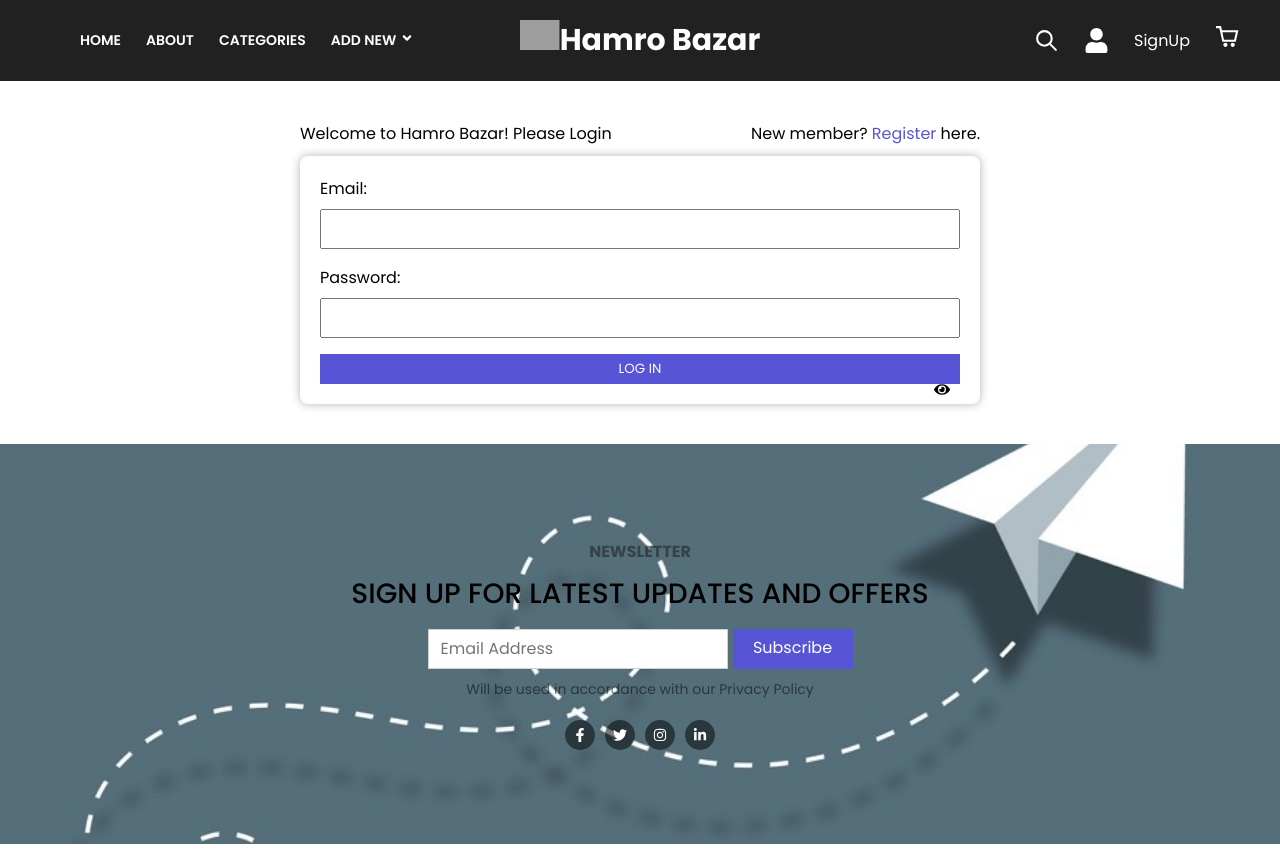
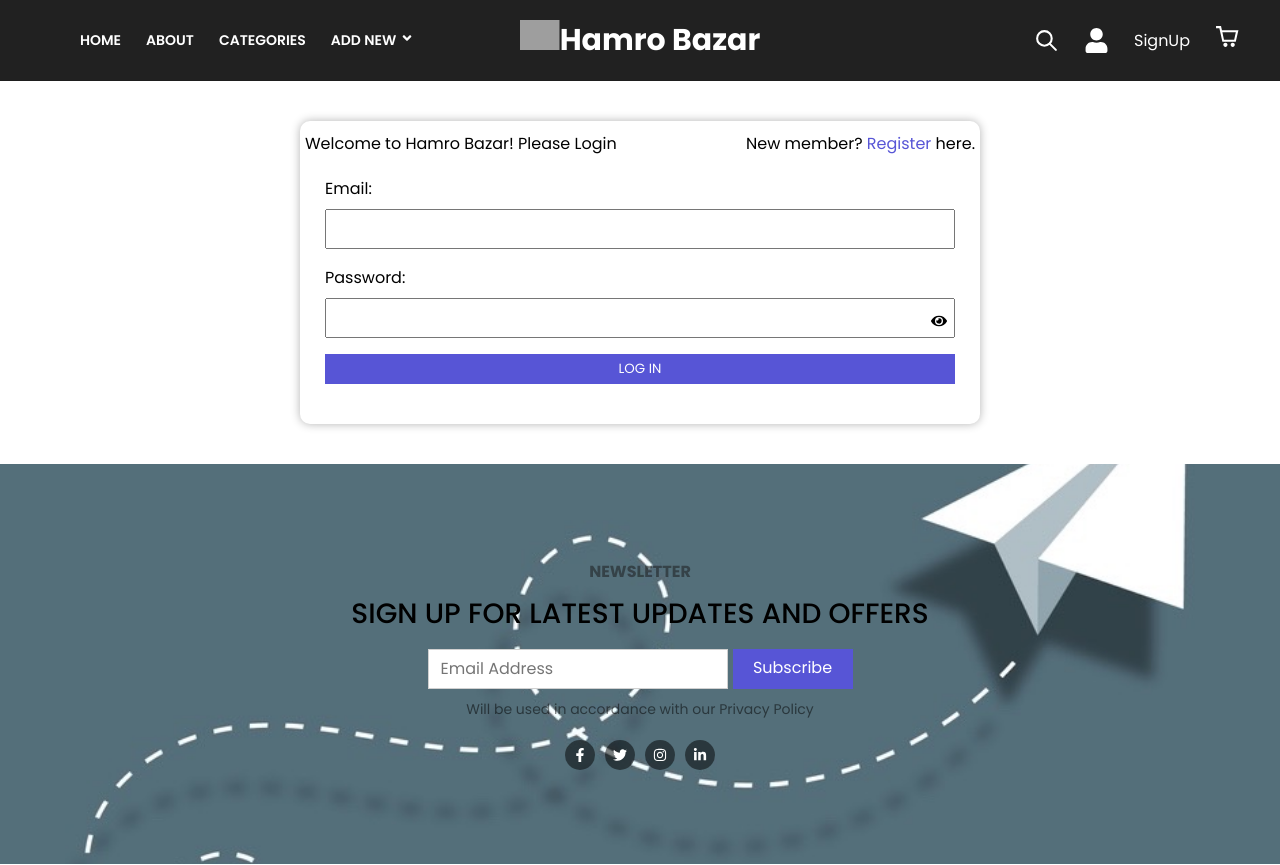
Before and after one commit to harisharanChaulagain/ecommerce, a React (Vite) app in the folder client/: page /login in a window 1280 px wide. Shown: the top 865 px of the page. Built offline with nearby package versions, Linux system fonts and the light colour scheme; grey boxes are pictures that could not be loaded.

Commit message:
styling the login and signup page

```diff
--- a/client/src/components/Auth/Login/Login.scss
+++ b/client/src/components/Auth/Login/Login.scss
@@ -3,10 +3,12 @@
   margin: 20px 10px;
   @include md {
     margin: 40px 300px;
+    box-shadow: 0 0 10px rgba(0, 0, 0, 0.3);
+    padding: 10px 5px 20px 5px;
+    border-radius: 10px;
   }
   .top-section {
     text-align: center;
-    margin-bottom: 10px;
     @include md {
       display: flex;
       flex-direction: row;
@@ -18,11 +20,9 @@
     }
   }
   .input-fields {
-    background: #fff;
     @include md {
       padding: 20px;
       border-radius: 8px;
-      box-shadow: 0 0 10px rgba(0, 0, 0, 0.3);
     }
     label {
       display: block;
@@ -34,12 +34,17 @@
       padding: 8px;
       margin-bottom: 16px;
     }
-    .password-toggle {
-      position: absolute;
-      top: 49%;
-      transform: translateY(-50%);
-      right: 330px;
-      cursor: pointer;
+    .password-input {
+      position: relative;
+      display: flex;
+      align-items: center;
+      .password-toggle {
+        position: absolute;
+        right: 0;
+        bottom: 10px;
+        padding: 8px;
+        cursor: pointer;
+      }
     }
     button {
       margin: auto;
--- a/client/src/components/Auth/Login/Login.tsx
+++ b/client/src/components/Auth/Login/Login.tsx
@@ -80,18 +80,20 @@
         </div>
         <div>
           <label>Password:</label>
+          <div className="password-input">
             <input
               type={showPassword ? "text" : "password"}
               name="password"
               value={formik.values.password}
               onChange={formik.handleChange}
             />
+            <div className="password-toggle" onClick={handleTogglePassword}>
+              {showPassword ? <FaEyeSlash /> : <FaEye />}
+            </div>
+          </div>
           {formik.touched.password && formik.errors.password ? (
             <div className="error">{formik.errors.password}</div>
           ) : null}
-          <div className="password-toggle" onClick={handleTogglePassword}>
-            {showPassword ? <FaEyeSlash /> : <FaEye />}
-          </div>
         </div>
         <button>Log In</button>
       </form>
--- a/client/src/components/Auth/Signup/SIgnup.scss
+++ b/client/src/components/Auth/Signup/SIgnup.scss
@@ -3,10 +3,12 @@
   margin: 20px 10px;
   @include md {
     margin: 40px 200px;
+    box-shadow: 0 0 10px rgba(0, 0, 0, 0.3);
+    padding: 10px 5px 20px 5px;
+    border-radius: 10px;
   }
   .top-section {
     text-align: center;
-    margin-bottom: 10px;
     @include md {
       display: flex;
       flex-direction: row;
@@ -22,7 +24,6 @@
     @include md {
       padding: 20px;
       border-radius: 8px;
-      box-shadow: 0 0 10px rgba(0, 0, 0, 0.3);
     }
     .input-fields {
       @include md {
@@ -30,10 +31,9 @@
         flex-wrap: wrap;
         justify-content: space-between;
 
-        div {
+        .input-element {
           @include md {
             width: 48%;
-          }
           }
           label {
             display: block;
@@ -41,15 +41,14 @@
           }
 
           input {
-          width: 100%;
             padding: 8px;
           }
           .password-toggle {
-          position: absolute;
-          top: 51%;
-          transform: translateY(-50%);
-          left: 1100px;
-          cursor: pointer;
+            bottom: 28px;
+            @include md {
+              bottom: 37px;
+            }
+          }
         }
       }
     }
--- a/client/src/components/Auth/Signup/Signup.tsx
+++ b/client/src/components/Auth/Signup/Signup.tsx
@@ -1,5 +1,5 @@
 import React, { useState } from "react";
-import "./SIgnup.scss";
+import "./Signup.scss";
 import { useNavigate } from "react-router";
 import { FaEye, FaEyeSlash } from "react-icons/fa";
 import { useUserCreate } from "../../../api/PostApi";
@@ -77,7 +77,7 @@
       </div>
       <form className="form-fields" onSubmit={formik.handleSubmit}>
         <div className="input-fields">
-          <div className="mb-20">
+          <div className="mb-20 input-element">
             <label>Full Name:</label>
             <input
               type="text"
@@ -89,7 +89,7 @@
               <div className="error">{formik.errors.fullName}</div>
             ) : null}
           </div>
-          <div className="mb-20">
+          <div className="mb-20 input-element">
             <label>Email:</label>
             <input
               type="email"
@@ -103,7 +103,7 @@
           </div>
         </div>
         <div className="input-fields">
-          <div className="mb-20">
+          <div className="mb-20 input-element">
             <label>Date of Birth:</label>
             <input
               type="date"
@@ -115,21 +115,34 @@
               <div className="error">{formik.errors.dob}</div>
             ) : null}
           </div>
-          <div className="mb-20">
+          <div className="mb-20 input-element">
             <label>Password</label>
+            <div>
+              <div>
                 <input
                   type={showPassword ? "text" : "password"}
                   name="password"
                   value={formik.values.password}
                   onChange={formik.handleChange}
                 />
+              </div>
+              <div
+                style={{
+                  position: "relative",
+                  bottom: "27px",
+                  display: "flex",
+                  justifyContent: "flex-end",
+                  paddingRight: "10px",
+                }}
+                onClick={handleTogglePassword}
+              >
+                {showPassword ? <FaEyeSlash /> : <FaEye />}
+              </div>
+            </div>
+          </div>
           {formik.touched.password && formik.errors.password ? (
             <div className="error">{formik.errors.password}</div>
           ) : null}
-            <div className="password-toggle" onClick={handleTogglePassword}>
-              {showPassword ? <FaEyeSlash /> : <FaEye />}
-            </div>
-          </div>
         </div>
         <button>Sign Up</button>
       </form>
```
Lines whose indentation alone changed are shown as unchanged.
